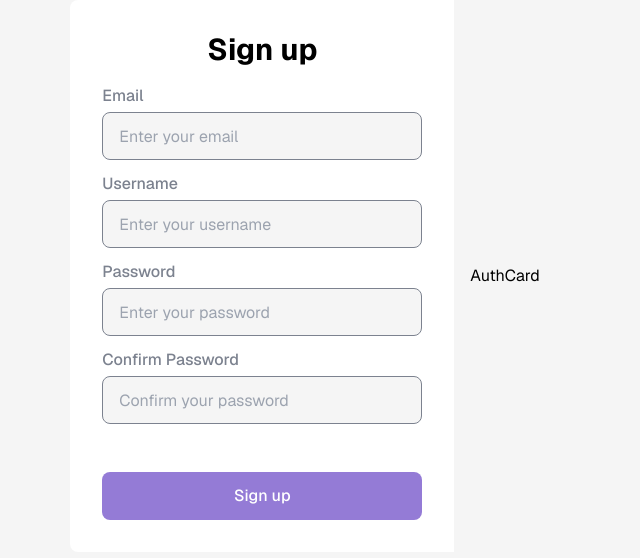
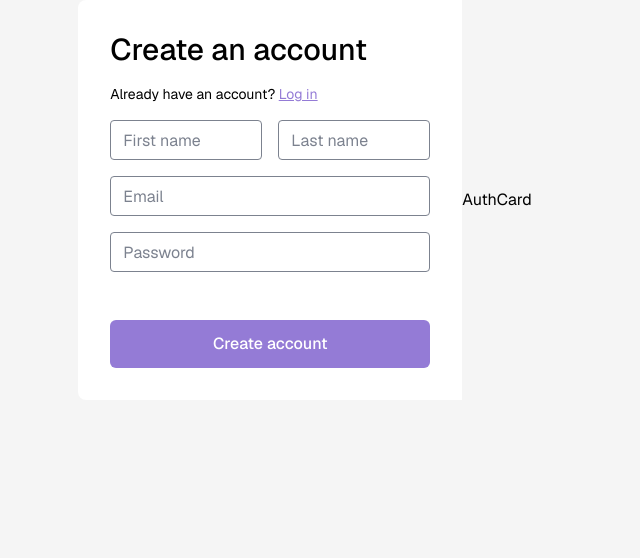
Before and after one commit to krishabbashyal/Apptive, a Next.js app in the folder client/: page /signup in a window 1280 px wide. Shown: the top 558 px of the page, without its empty margins (335-975 px from the left). Built offline with nearby package versions, Linux system fonts and the light colour scheme.

Commit message:
Started working on the sign up form

```diff
--- a/client/src/app/(auth)/signup/page.tsx
+++ b/client/src/app/(auth)/signup/page.tsx
@@ -3,7 +3,7 @@ import AuthCard from "@/components/AuthForms/AuthCard";
 
 export default function LoginPage() {
   return (
-      <div className="flex justify-center h-full items-center w-full gap-x-4">
+      <div className="flex justify-center h-full items-center w-full">
         <SignupForm />
         <AuthCard />
       </div>
--- a/client/src/app/dashboardWrapper.tsx
+++ b/client/src/app/dashboardWrapper.tsx
@@ -11,7 +11,7 @@ const DashboardWrapper = ({ children }: { children: React.ReactNode }) => {
       <div className="flex w-full flex-col">
         {/* Navbar */}
         <Navbar />
-        <div className="h-full w-full">
+        <div className="w-full">
           {children}
         </div>
       </div>
--- a/client/src/app/layout.tsx
+++ b/client/src/app/layout.tsx
@@ -6,7 +6,7 @@ import { GeistMono } from 'geist/font/mono'
 const RootLayout = ({ children }: { children: React.ReactNode }) => {
   return (
     <html lang="en" className={`${GeistSans.variable} ${GeistMono.variable}`}>
-      <body className="bg-background">{children}</body>
+      <body className="bg-background min-h-screen">{children}</body>
     </html>
   );
 };
--- a/client/src/components/AuthForms/Login.tsx
+++ b/client/src/components/AuthForms/Login.tsx
@@ -2,7 +2,7 @@ import React from "react";
 
 const LoginForm = () => {
   return (
-    <form className="flex w-96 flex-col rounded-l-lg bg-foreground p-8">
+    <form className="flex w-96 flex-col rounded-l-lg bg-foreground">
       <h1 className="mb-4 text-center text-3xl font-bold">Log in</h1>
       <label className="font-medium text-cadetGray" htmlFor="email">
         Email
--- a/client/src/components/AuthForms/Signup.tsx
+++ b/client/src/components/AuthForms/Signup.tsx
@@ -2,54 +2,41 @@ import React from "react";
 
 const SignupForm = () => {
   return (
-    <form className="flex bg-foreground p-8 rounded-l-lg w-96 flex-col">
-      <h1 className="text-3xl font-bold mb-4 text-center">Sign up</h1>
-      <label className="text-cadetGray font-medium" htmlFor="email">
-        Email
-      </label>
+    <form className="flex w-96 flex-col rounded-l-lg bg-foreground p-8">
+      <h1 className="text-left text-3xl font-medium">Create an account</h1>
+      <p className="mt-4 text-sm">
+        Already have an account?{" "}
+        <span className="text-accent underline">Log in</span>
+      </p>
+
+      <div>
+        <div className="mt-4 flex gap-x-4">
           <input
-        className="h-12 rounded-lg border bg-background border-cadetGray pl-4 mt-1 "
-        placeholder="Enter your email"
-        id="email"
-        name="email"
-        type="email"
-        required
+            className="h-10 w-full rounded border border-cadetGray pl-3 outline-2 outline-accent placeholder:text-cadetGray"
+            type="text "
+            placeholder="First name"
           />
-      <label className="mt-3 text-cadetGray font-medium" htmlFor="username">
-        Username
-      </label>
           <input
-        className="h-12 rounded-lg pl-4 mt-1 border bg-background border-cadetGray "
-        placeholder="Enter your username"
-        id="username"
-        name="username"
-        type="text"
-        required
+            className="h-10 w-full rounded border border-cadetGray pl-3 outline-2 outline-accent placeholder:text-cadetGray"
+            type="text "
+            placeholder="Last name"
           />
-      <label className="mt-3 text-cadetGray font-medium" htmlFor="password">
-        Password
-      </label>
+        </div>
+        <div className="mt-4 flex flex-col gap-y-4">
           <input
-        className="h-12 rounded-lg pl-4 mt-1 border bg-background border-cadetGray "
-        placeholder="Enter your password"
-        id="password"
-        name="password"
-        type="password"
-        required
+            className="h-10 w-full rounded border border-cadetGray pl-3 outline-2 outline-accent placeholder:text-cadetGray"
+            type="email "
+            placeholder="Email"
           />
-      <label className="mt-3 text-cadetGray font-medium" htmlFor="confirmPassword">
-        Confirm Password
-      </label>
           <input
-        className="h-12 rounded-lg pl-4 mt-1 border bg-background border-cadetGray "
-        placeholder="Confirm your password"
-        id="confirmPassword"
-        name="password"
-        type="password"
-        required
+            type="text "
+            className="h-10 w-full rounded border border-cadetGray pl-3 outline-2 outline-accent placeholder:text-cadetGray"
+            placeholder="Password"
           />
-      <button className="bg-accent hover:bg-blue-700 text-white font-medium h-12 py-2 px-4 rounded-lg mt-12">
-        Sign up
+        </div>
+      </div>
+      <button className="mt-12 h-12 rounded-md bg-accent px-4 py-2 font-medium text-white hover:bg-blue-700">
+        Create account
       </button>
     </form>
   );
```
Lines whose indentation alone changed are shown as unchanged.
